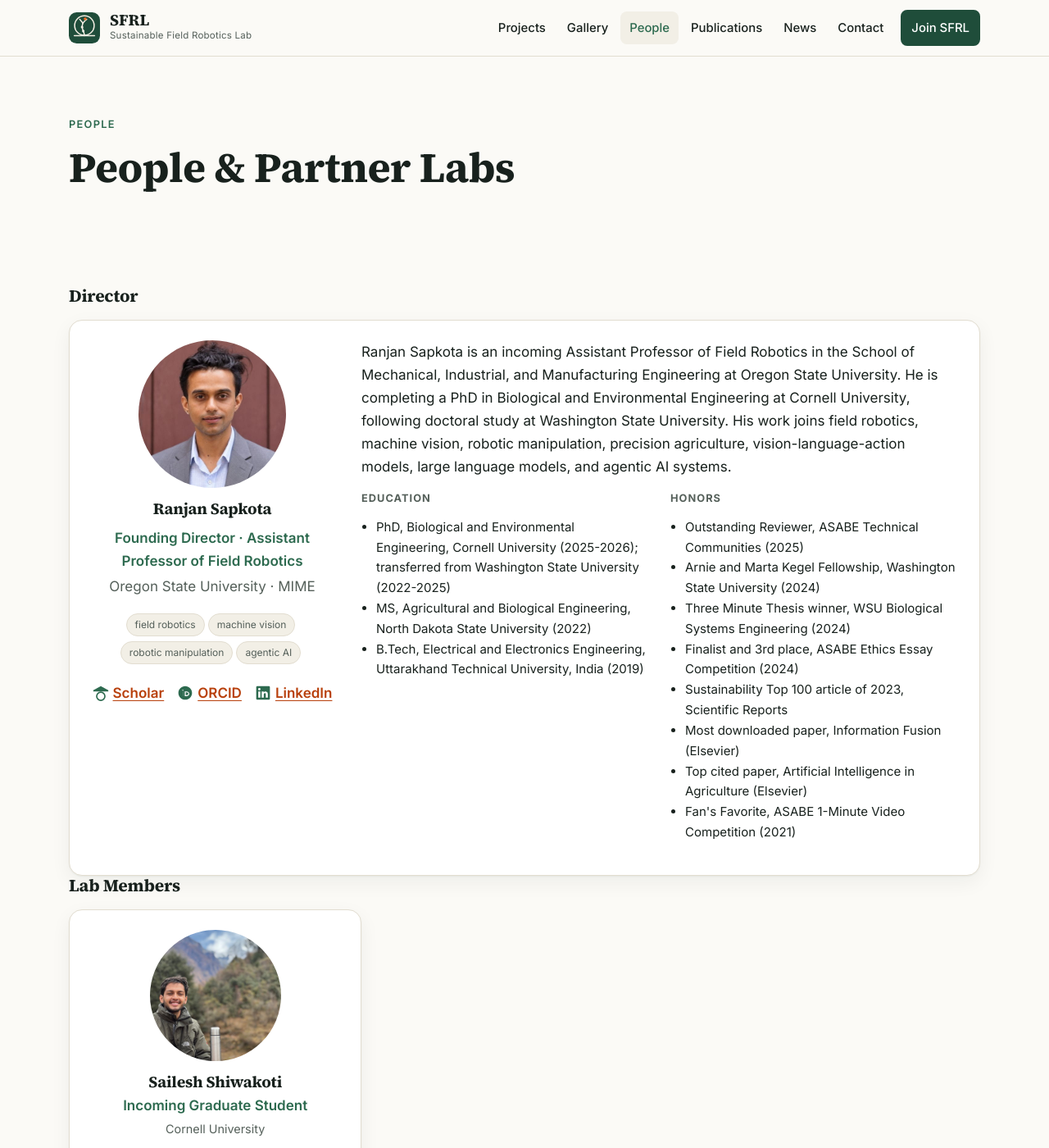
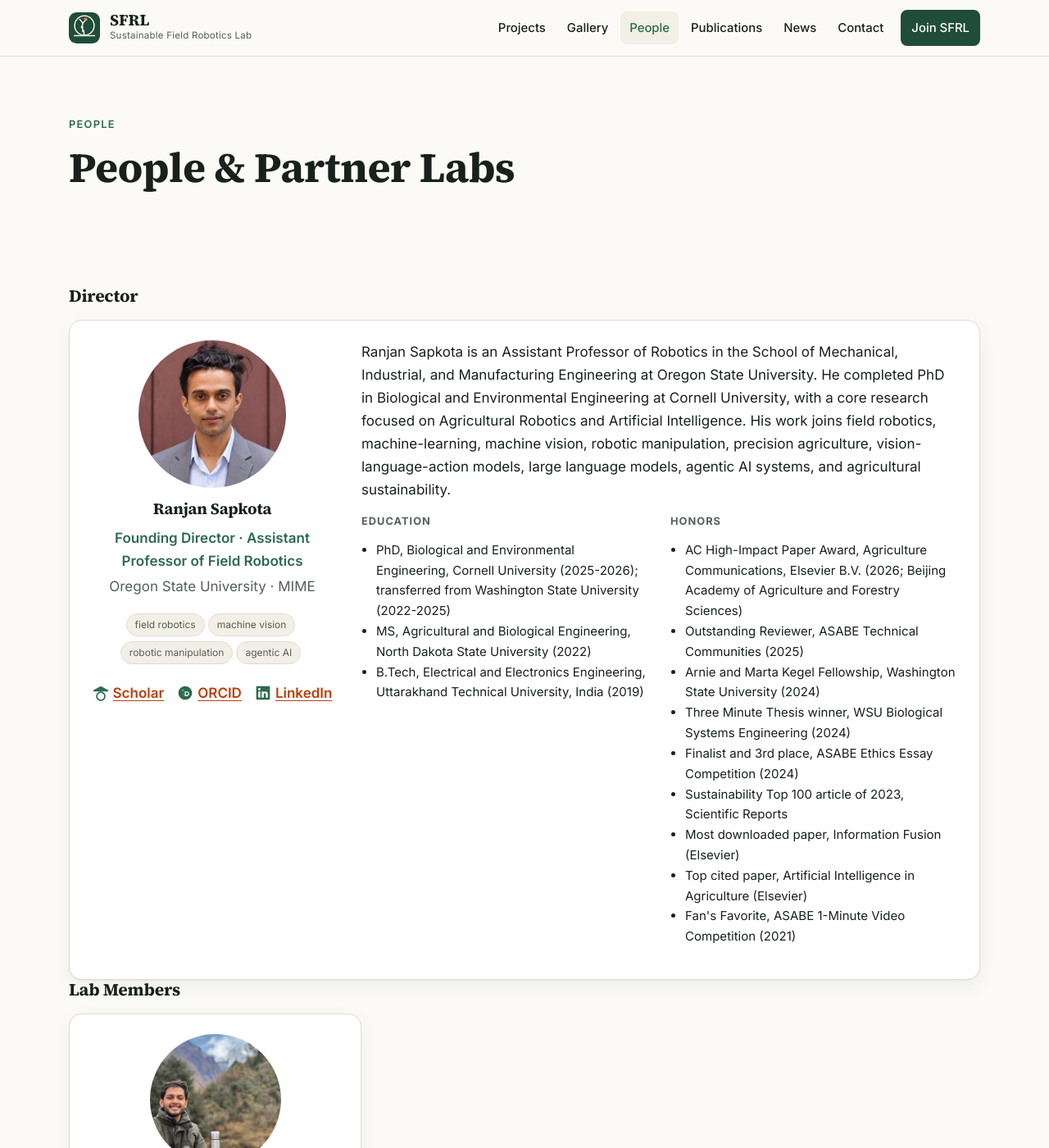
Before and after one commit to SustainableFieldRoboticsLab/sustainablefieldroboticslab.github.io, a Jekyll site: the page built from people.html, in a window 1280 px wide and 1400 px high. Shown: the whole window at 82% size. Built offline with Jekyll 4.4.1, drawn with Linux system fonts in a browser that asks for light colours.

Commit message:
Add hiring banner, update bio, award, and stats

```diff
--- a/_data/lab.yml
+++ b/_data/lab.yml
@@ -25,7 +25,7 @@ stats:
     label: Peer-reviewed journal papers
   - value: "5,500+"
     label: Citations
-  - value: "2"
+  - value: "3"
     label: Invention disclosures
   - value: "2027"
     label: Lab opens at OSU
--- a/_data/people.yml
+++ b/_data/people.yml
@@ -9,16 +9,18 @@ director:
   photo: /assets/img/people/ranjan-sapkota.jpg
   keywords: [field robotics, machine vision, robotic manipulation, agentic AI]
   bio: >-
-    Ranjan Sapkota is an incoming Assistant Professor of Field Robotics in the School of Mechanical,
-    Industrial, and Manufacturing Engineering at Oregon State University. He is completing a PhD in
-    Biological and Environmental Engineering at Cornell University, following doctoral study at
-    Washington State University. His work joins field robotics, machine vision, robotic manipulation,
-    precision agriculture, vision-language-action models, large language models, and agentic AI systems.
+    Ranjan Sapkota is an Assistant Professor of Robotics in the School of Mechanical, Industrial, and
+    Manufacturing Engineering at Oregon State University. He completed PhD in Biological and Environmental
+    Engineering at Cornell University, with a core research focused on Agricultural Robotics and Artificial
+    Intelligence. His work joins field robotics, machine-learning, machine vision, robotic manipulation,
+    precision agriculture, vision-language-action models, large language models, agentic AI systems,
+    and agricultural sustainability.
   education:
     - PhD, Biological and Environmental Engineering, Cornell University (2025-2026); transferred from Washington State University (2022-2025)
     - MS, Agricultural and Biological Engineering, North Dakota State University (2022)
     - B.Tech, Electrical and Electronics Engineering, Uttarakhand Technical University, India (2019)
   awards:
+    - AC High-Impact Paper Award, Agriculture Communications, Elsevier B.V. (2026; Beijing Academy of Agriculture and Forestry Sciences)
     - Outstanding Reviewer, ASABE Technical Communities (2025)
     - Arnie and Marta Kegel Fellowship, Washington State University (2024)
     - Three Minute Thesis winner, WSU Biological Systems Engineering (2024)
--- a/assets/css/style.css
+++ b/assets/css/style.css
@@ -86,6 +86,14 @@ ul.plain { list-style: none; padding: 0; margin: 0; }
 .hero-media img, .hero-art { width: 100%; height: auto; border-radius: 24px; box-shadow: var(--shadow); }
 @media (min-width: 1200px) { .hero-grid { grid-template-columns: 1fr 1.3fr; } }
 @media (max-width: 860px) { .hero-grid { grid-template-columns: 1fr; } }
+
+.hiring-banner { display: flex; align-items: center; justify-content: center; gap: 12px; padding: 14px 24px;
+  background: var(--forest); color: #fff; text-decoration: none; font-size: .95rem; font-weight: 500; }
+.hiring-banner:hover { background: var(--forest-2); color: #fff; }
+.hiring-badge { background: var(--orange-bright); color: #fff; font-size: .75rem; font-weight: 700; text-transform: uppercase;
+  letter-spacing: .06em; padding: 4px 10px; border-radius: 4px; white-space: nowrap; }
+.hiring-arrow { font-size: 1.2rem; }
+@media (max-width: 640px) { .hiring-banner { flex-wrap: wrap; text-align: center; gap: 8px; font-size: .88rem; } }
 
 .stats { border-block: 1px solid var(--line); background: var(--surface); }
 .stats-grid { display: grid; grid-template-columns: repeat(4, 1fr); }
```
Also changed, not shown: index.html (+8 -0 lines).
